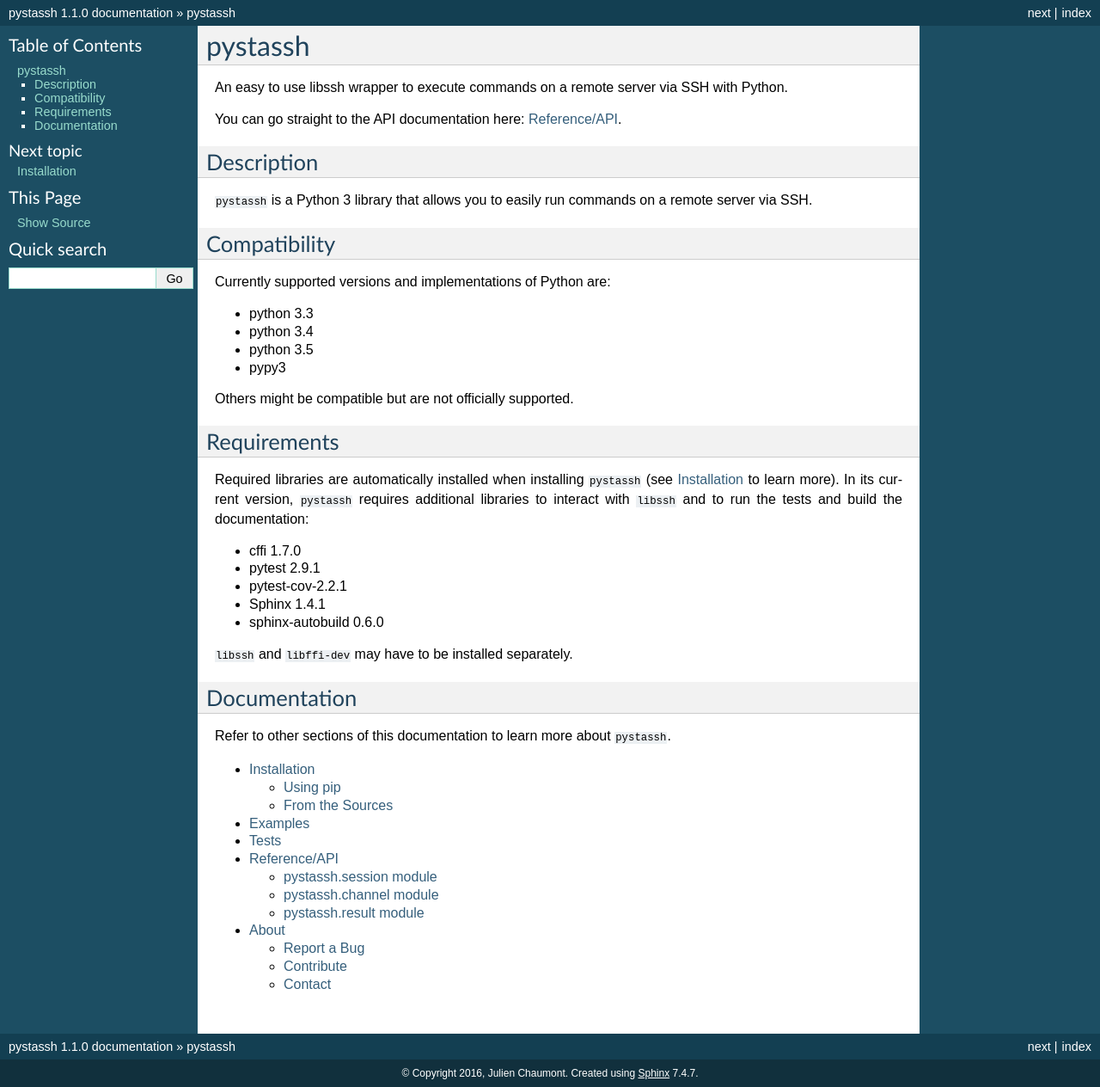
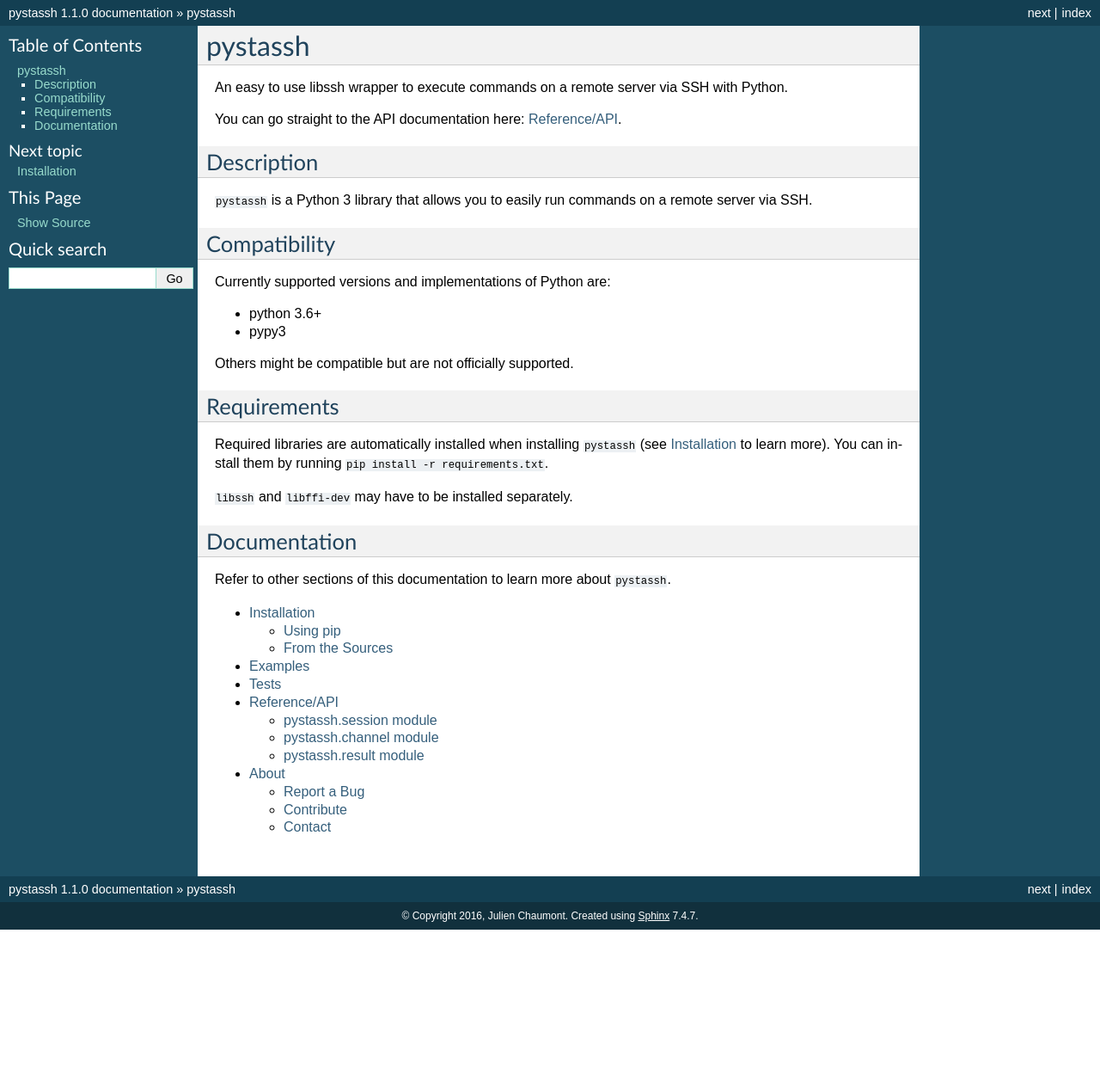
Before and after one commit to julienc91/pystassh, a Sphinx documentation site: the page built from docs/index.rst, in a window 1280 px wide. Shown: the whole page at 86% size. Built offline with Sphinx 7.4.7, drawn with Linux system fonts in a browser that asks for light colours; after the commit the page ends 1081 px from its top, so only the background shows below that.

Commit message:
update doc

```diff
--- a/docs/index.rst
+++ b/docs/index.rst
@@ -22,9 +22,7 @@
 
 Currently supported versions and implementations of Python are:
 
-* python 3.3
-* python 3.4
-* python 3.5
+* python 3.6+
 * pypy3
 
 Others might be compatible but are not officially supported.
@@ -34,13 +32,7 @@
 ============
 
 Required libraries are automatically installed when installing ``pystassh`` (see :ref:`install` to learn more).
-In its current version, ``pystassh`` requires additional libraries to interact with ``libssh`` and to run the tests and build the documentation:
-
-* cffi 1.7.0
-* pytest 2.9.1
-* pytest-cov-2.2.1
-* Sphinx 1.4.1
-* sphinx-autobuild 0.6.0
+You can install them by running ``pip install -r requirements.txt``.
 
 ``libssh`` and ``libffi-dev`` may have to be installed separately.
 
--- a/docs/tests.rst
+++ b/docs/tests.rst
@@ -10,7 +10,7 @@
 
     $ pip install requirements.txt
 
-The run the test suite with:
+The run the test suite with::
 
     $ pytest .
 
```
